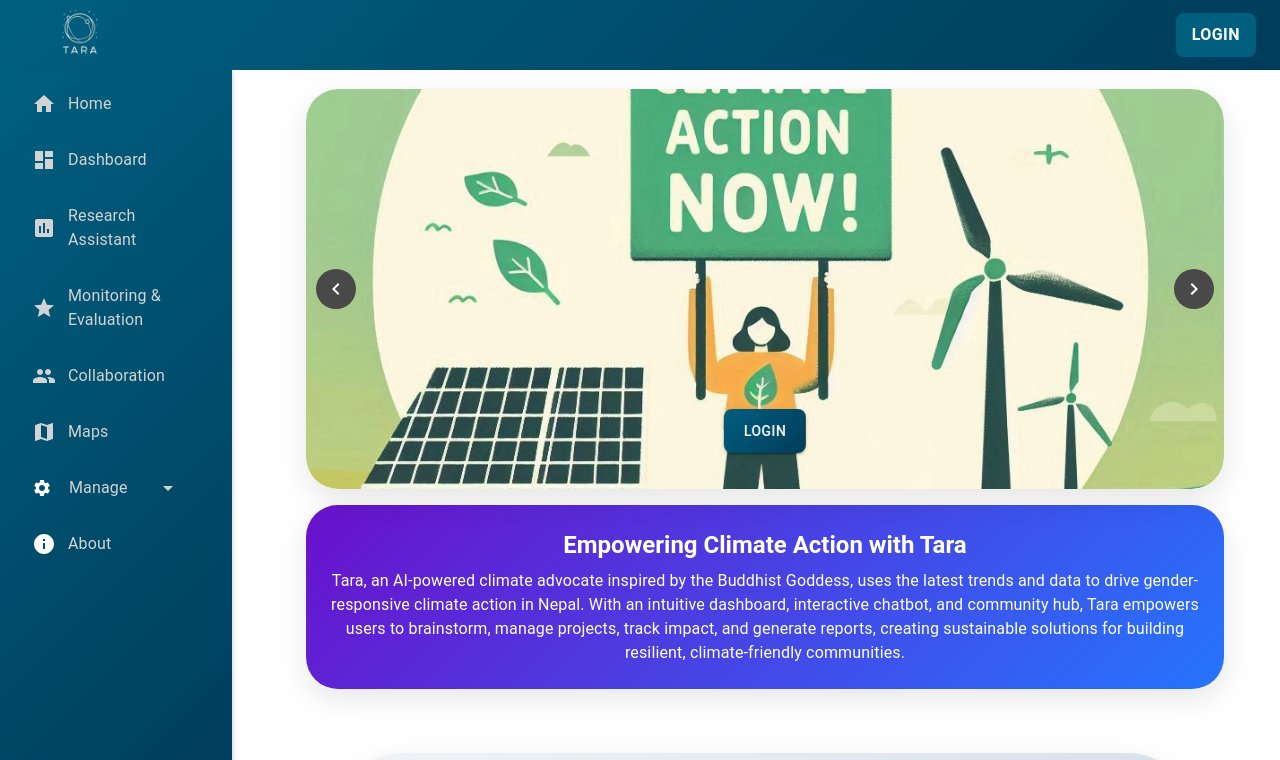
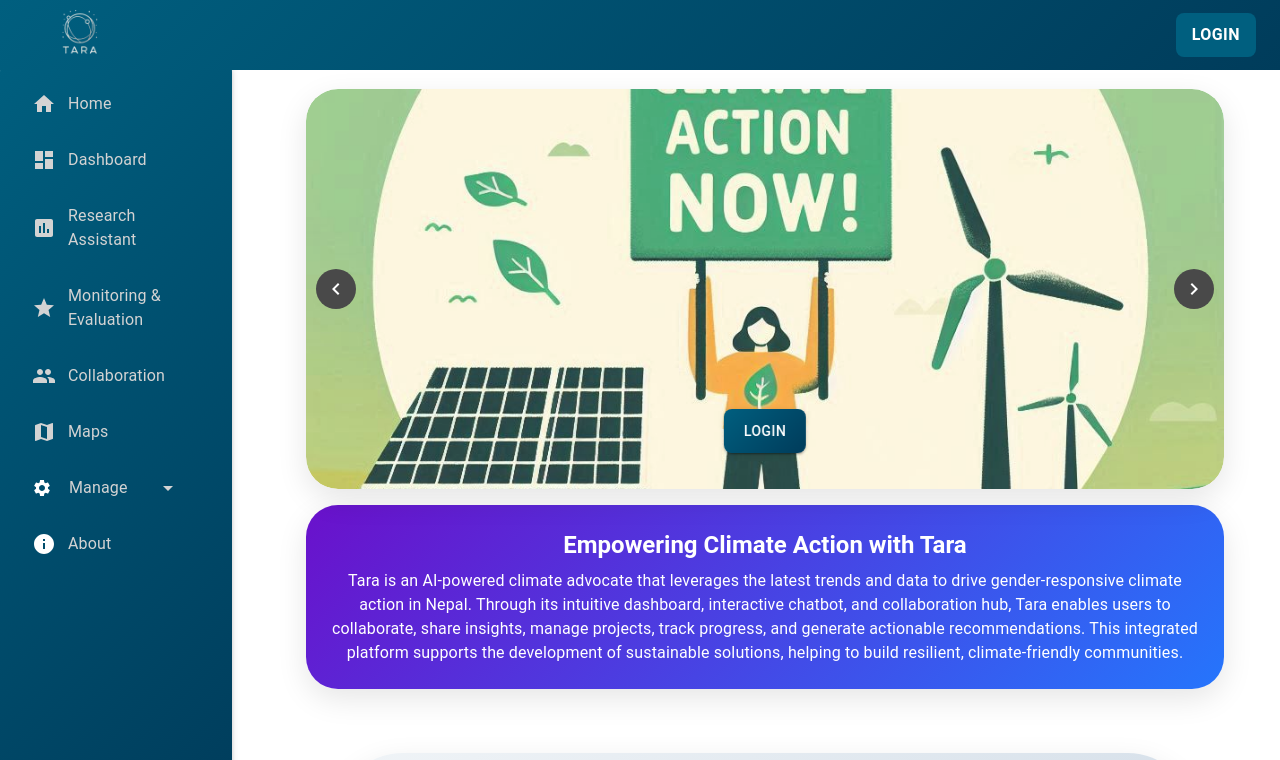
Before and after one commit to Utkarsha666/tara-ai, a React (Create React App) app: page / in a window 1280 px wide. Shown: the top 760 px of the page. Built offline with nearby package versions, Linux system fonts and the light colour scheme.

Commit message:
*homepage

```diff
--- a/src/HomePage.js
+++ b/src/HomePage.js
@@ -130,13 +130,14 @@ const HomePage = () => {
             Empowering Climate Action with Tara
           </Typography>
           <Typography variant="body1" sx={{ marginTop: 1 }}>
-            Tara, an AI-powered climate advocate inspired by the Buddhist
-            Goddess, uses the latest trends and data to drive gender-responsive
-            climate action in Nepal. With an intuitive dashboard, interactive
-            chatbot, and community hub, Tara empowers users to brainstorm,
-            manage projects, track impact, and generate reports, creating
-            sustainable solutions for building resilient, climate-friendly
-            communities.
+            Tara is an AI-powered climate advocate that leverages the latest
+            trends and data to drive gender-responsive climate action in Nepal.
+            Through its intuitive dashboard, interactive chatbot, and
+            collaboration hub, Tara enables users to collaborate, share
+            insights, manage projects, track progress, and generate actionable
+            recommendations. This integrated platform supports the development
+            of sustainable solutions, helping to build resilient,
+            climate-friendly communities.
           </Typography>
         </Box>
 
```
